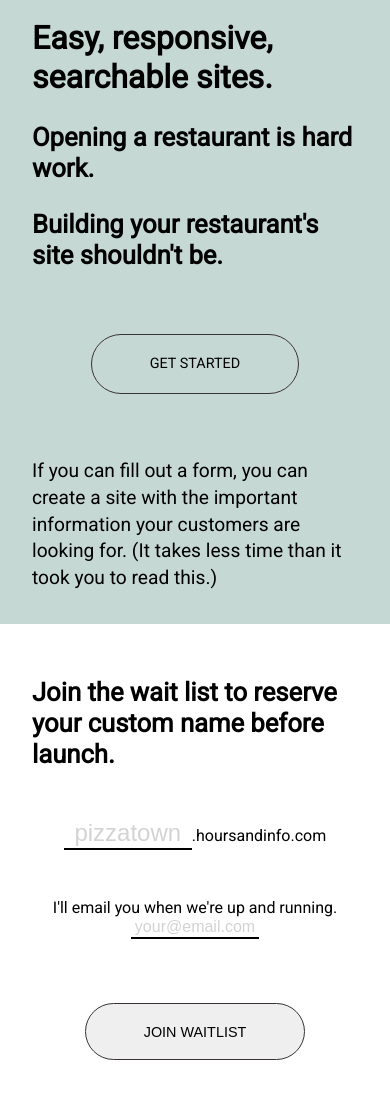
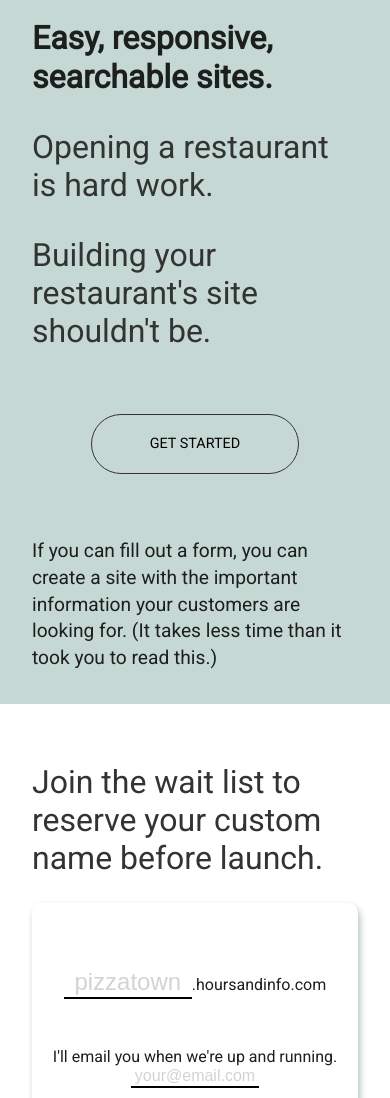
Before and after one commit to nakedsushi/hoursinfo-landing, a plain HTML site: page index.html in a window 390 px wide. Shown: the part 402-1500 px from the top of the page. Drawn offline with nearby package versions, Linux system fonts and the light colour scheme.

Commit message:
Styling adjustments

```diff
--- a/main.css
+++ b/main.css
@@ -5,6 +5,7 @@ html {
 body {
   font-family: 'Roboto', sans-serif;
   margin: 0;
+  color: #1c1f1e;
 }
 
 a {
@@ -47,13 +48,15 @@ a {
 }
 
 h1 {
-  font-size: 3rem;
+  font-size: 2rem;
   line-height: 1.2;
+  font-weight: 800;
 }
 
 h2 {
   font-size: 2rem;
-  line-height: 1.2;
+  font-weight: 400;
+  color: #313433;
 }
 
 .text {
@@ -93,7 +96,8 @@ h2 {
   font-size: 1.5rem;
   margin: 4rem;
   padding: 4rem;
-  border: 1px solid #d3d3d3;
+  box-shadow: 2px 4px 7px 0 #b1c0bb;
+  border-radius: 10px;
 }
 
 input {
@@ -206,13 +210,6 @@ input {
     order: 3;
   }
 
-  h1 {
-    font-size: 2rem;
-  }
-
-  h2 {
-    font-size: 1.6rem;
-  }
   .pre-submit {
     order: 4;
   }
@@ -224,7 +221,7 @@ input {
 
   .form--content {
     margin: 0;
-    padding: 0;
+    padding: 1rem;
     border: 0;
   }
 
```
